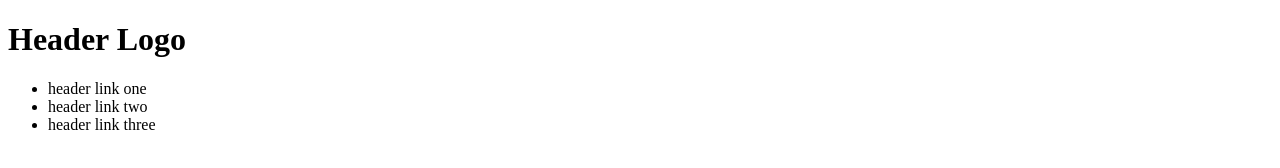
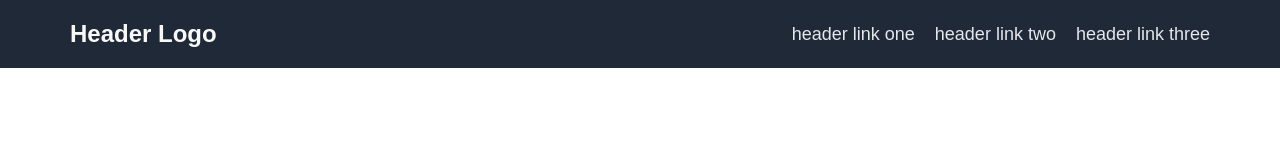
Before and after one commit to mingucodes/TOP-landing-page, a plain HTML site: page index.html in a window 1280 px wide. Drawn offline with Linux system fonts and the light colour scheme.

Commit message:
complete header section

```diff
--- a/styles.css
+++ b/styles.css
@@ -0,0 +1,29 @@
+* {
+  font-family: Arial, Helvetica, sans-serif;
+  margin: 0px;
+}
+
+.header-section {
+  background-color: #1f2937;
+  display: flex;
+  justify-content: space-between;
+  padding: 20px;
+}
+
+.header-logo {
+  font-size: 24px;
+  color: #f9faf8;
+  padding-left: 50px;
+}
+
+.header-links {
+  font-size: 18px;
+  color: #e5e7eb;
+
+  display: flex;
+  list-style-type: none;
+  margin: 0;
+  padding-right: 50px;
+  gap: 20px;
+  align-items: center;
+}
```
Also changed, not shown: index.html (line endings or trailing spaces).
